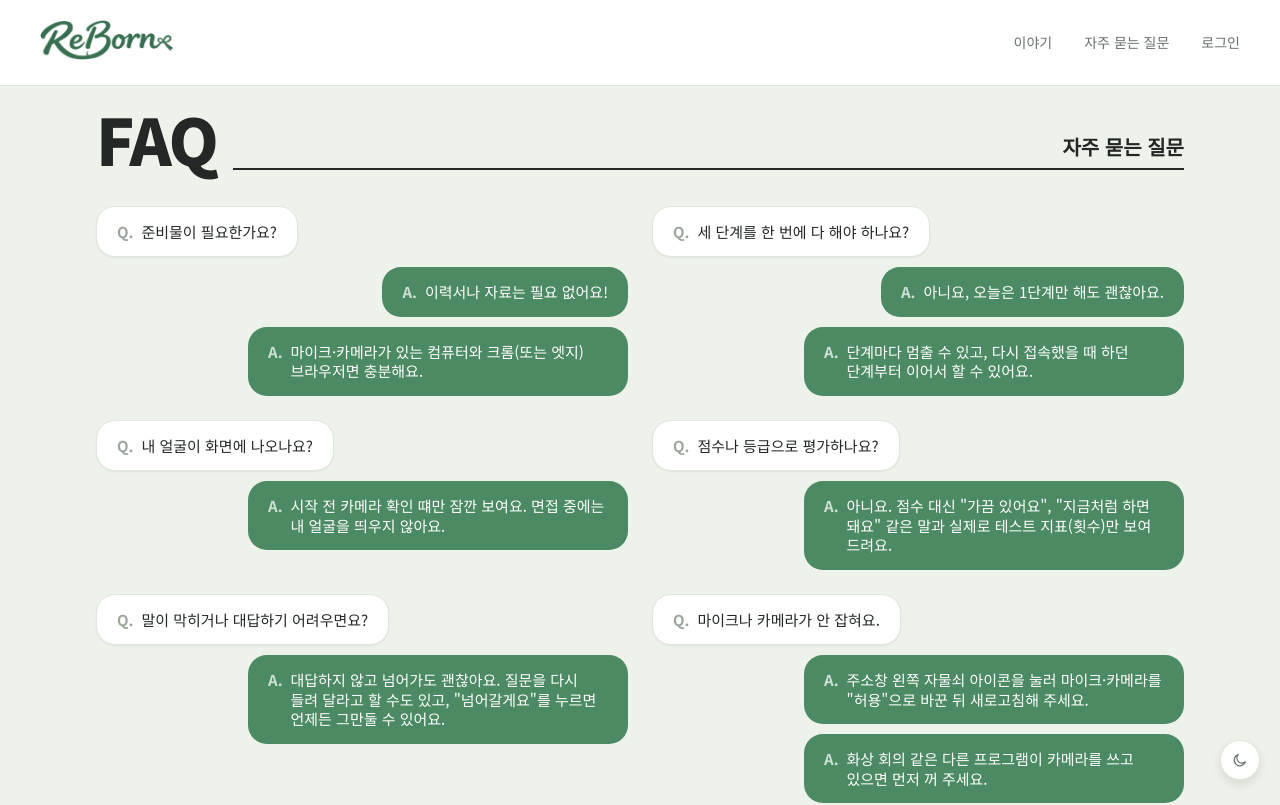
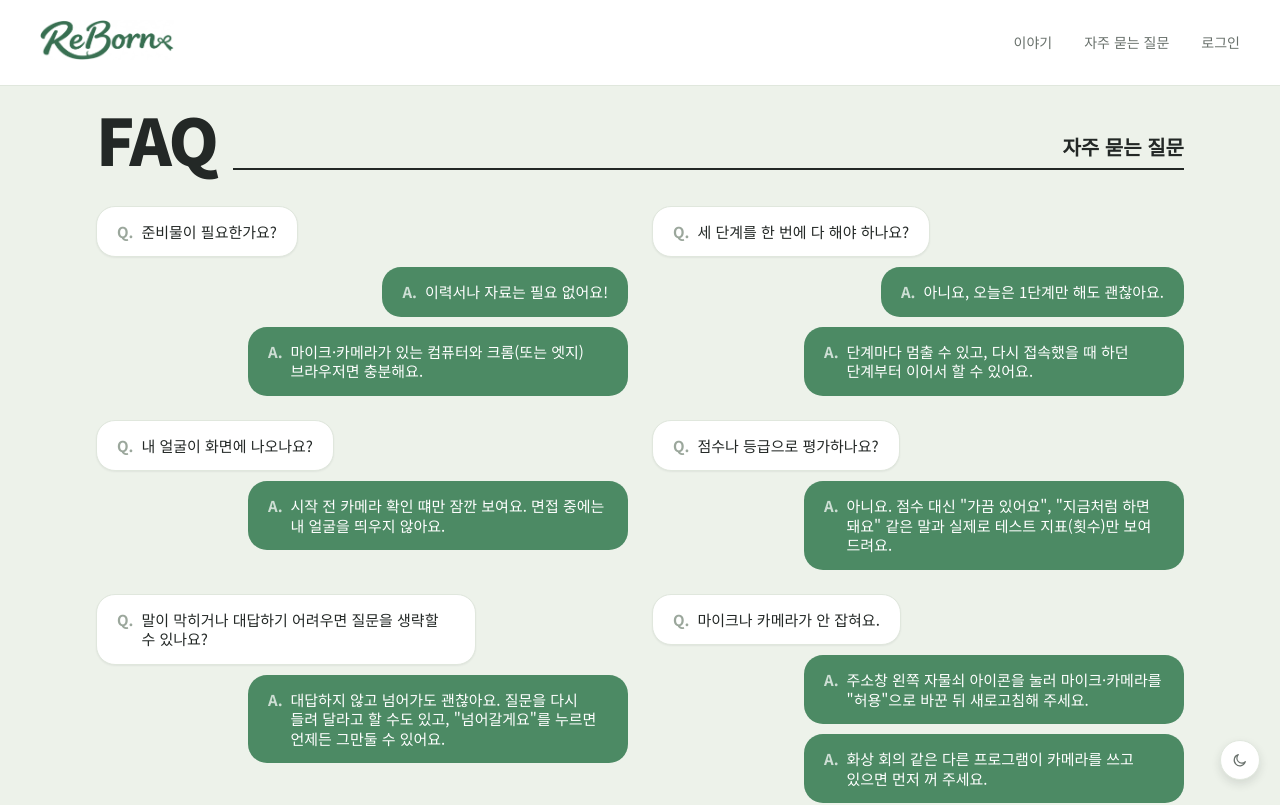
Before and after one commit to RE-BORN-HONGIK-UNIV/frontend, a React (Vite) app: page /faq in a window 1280 px wide. Shown: the top 805 px of the page. Built offline with nearby package versions, Linux system fonts and the light colour scheme; a web font is replaced by a local one.

Commit message:
FAQ 화면 수정

```diff
--- a/src/pages/FaqPage.tsx
+++ b/src/pages/FaqPage.tsx
@@ -31,7 +31,7 @@ const FAQ: { q: string[]; a: string[] }[] = [
     a: ['아니요. 점수 대신 "가끔 있어요", "지금처럼 하면 돼요" 같은 말과 실제로 테스트 지표(횟수)만 보여 드려요.'],
   },
   {
-    q: ['말이 막히거나 대답하기 어려우면요?'],
+    q: ['말이 막히거나 대답하기 어려우면 질문을 생략할 수 있나요?'],
     a: ['대답하지 않고 넘어가도 괜찮아요. 질문을 다시 들려 달라고 할 수도 있고, "넘어갈게요"를 누르면 언제든 그만둘 수 있어요.'],
   },
   {
```
